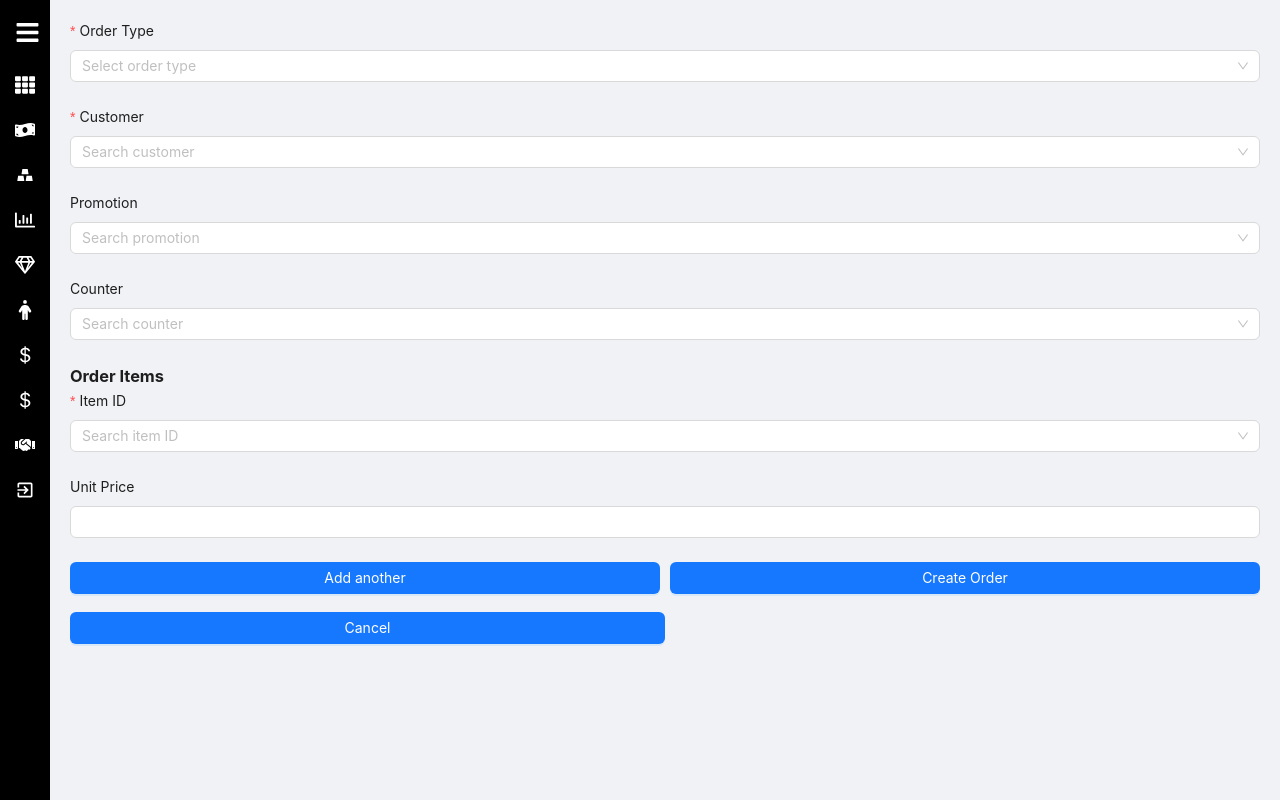
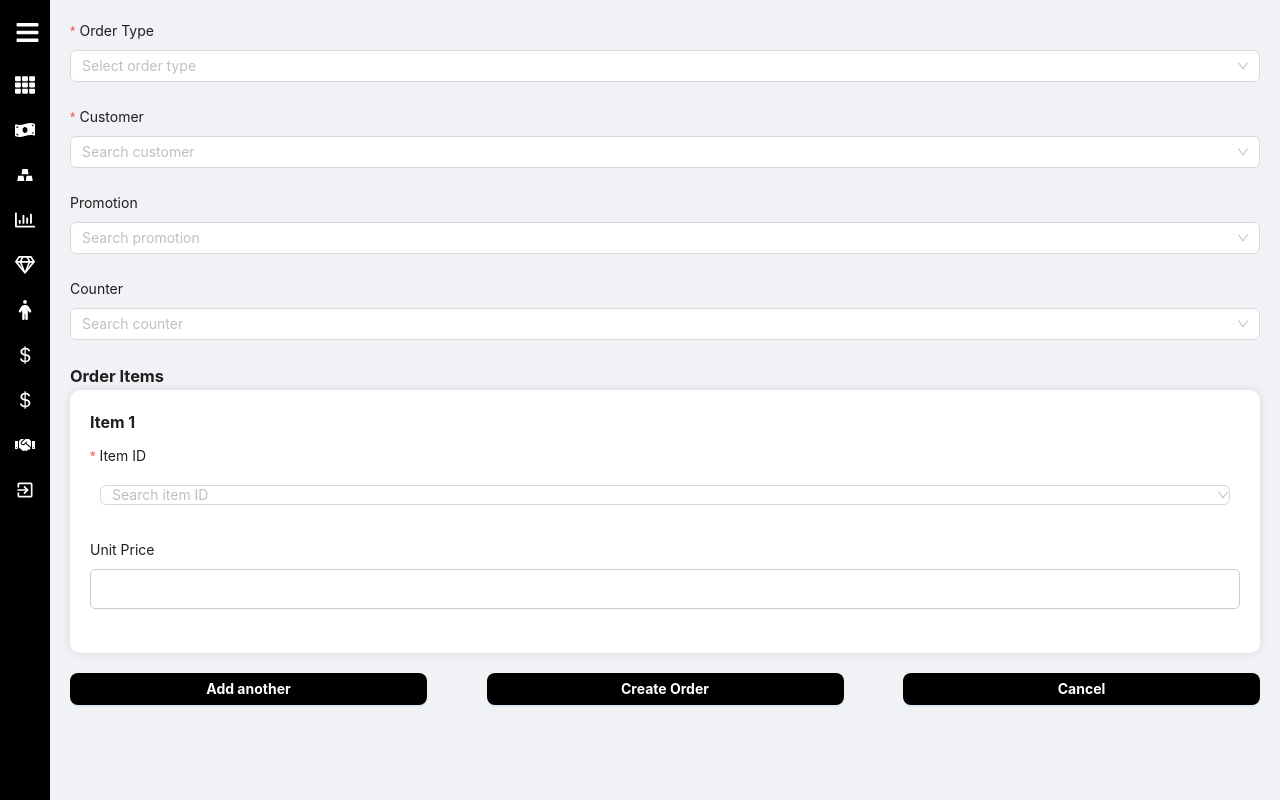
Before and after one commit to Apple1696/SWP-Retake, a React (Vite) app in the folder Front-End/: page /create-order in a window 1280 px wide. Built offline with nearby package versions, Linux system fonts and the light colour scheme.

Commit message:
CSS and form-up items ID and price for Create Order

```diff
--- a/Front-End/src/components/pages/OrderReport/CreateOrder.jsx
+++ b/Front-End/src/components/pages/OrderReport/CreateOrder.jsx
@@ -1,4 +1,4 @@
-import { Button, Input, Form, Select } from 'antd';
+import { Button, Form, Input, Select } from 'antd';
 import axios from 'axios';
 import React, { useState } from 'react';
 import handleRedirect from './../../HandleFunction/handleRedirect';
@@ -49,6 +49,12 @@ export default function CreateOrder() {
     setOrderItems([...orderItems, { id: '', price: '' }]);
   };
 
+  const removeOrderItem = (index) => {
+    const newOrderItems = [...orderItems];
+    newOrderItems.splice(index, 1);
+    setOrderItems(newOrderItems);
+  };
+
   const { cancelOrder } = handleRedirect();
   return (
     <>
@@ -66,6 +72,7 @@ export default function CreateOrder() {
             placeholder="Search customer"
             onSearch={handleCustomerSearch}
             filterOption={false}
+
           >
             {customers.map(customer => (
               <Option key={customer.id} value={customer.name}>
@@ -110,36 +117,84 @@ export default function CreateOrder() {
   <div>
     <h3>Order Items</h3>
     {orderItems.map((item, index) => (
-            <div key={index}>
+      <div key={index} style={{
+        padding: '20px',
+        backgroundColor: '#fff',
+        borderRadius: '10px',
+        boxShadow: '0 0 10px rgba(0, 0, 0, 0.1)',
+        marginBottom: '20px'
+      }}>
+        <h4 style={{
+          marginBottom: '10px',
+          fontSize: '16px',
+          fontWeight: 'bold'
+        }}>Item {index + 1}</h4>
         <Form.Item label="Item ID" name={`itemId_${index}`} rules={[{ required: true, message: 'Please enter an item ID!' }]}>
           <Select
             showSearch
             placeholder="Search item ID"
             onSearch={(value) => handleItemSearch(value, index)}
             filterOption={false}
+            style={{
+              width: '100%',
+              padding: '10px',
+              borderRadius: '5px',
+              borderColor: '#ccc',
+              height: '40px',
+              fontSize: '16px'
+            }}
           >
             <Option value={item.id}>{item.id}</Option>
           </Select>
         </Form.Item>
         <Form.Item label="Unit Price" name={`unitPrice_${index}`}>
-                <Input value={item.price} readOnly />
+          <Input
+            value={item.price}
+            readOnly
+            style={{
+              width: '100%',
+              padding: '10px',
+              borderRadius: '5px',
+              borderColor: '#ccc',
+              height: '40px',
+              fontSize: '16px'
+            }}
+          />
         </Form.Item>
       </div>
     ))}
     <div style={{ display: 'flex', justifyContent: 'space-between' }}>
-            <Button type="primary" onClick={addOrderItem} style={{ width: '50%' }}>
+      <Button type="primary" onClick={addOrderItem} style={{
+        width: '30%',
+        backgroundColor: '#000',
+        color: '#fff',
+        borderRadius: '8px',
+        fontWeight: 'bold'
+      }}>
         Add another
       </Button>
-            <Button type="primary" htmlType="submit" style={{ width: '50%', marginLeft: '10px' }}>
+      <Button type="primary" htmlType="submit" style={{
+        width: '30%',
+        backgroundColor: '#000',
+        color: '#fff',
+        borderRadius: '8px',
+        fontWeight: 'bold'
+      }}>
         Create Order
+      </Button>
+      <Button type="primary" onClick={cancelOrder} style={{
+        width: '30%',
+        backgroundColor: '#000',
+        color: '#fff',
+        borderRadius: '8px',
+        fontWeight: 'bold'
+      }}>
+        Cancel
       </Button>
     </div>
   </div>
 </Form>
-      <br />
-      <Button type="primary" onClick={cancelOrder} style={{ width: '50%' }}>
-        Cancel
-      </Button>
+
     </>
   );
 }
```
Lines whose indentation alone changed are shown as unchanged.
